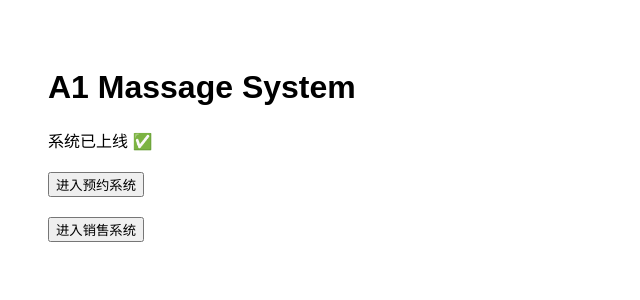
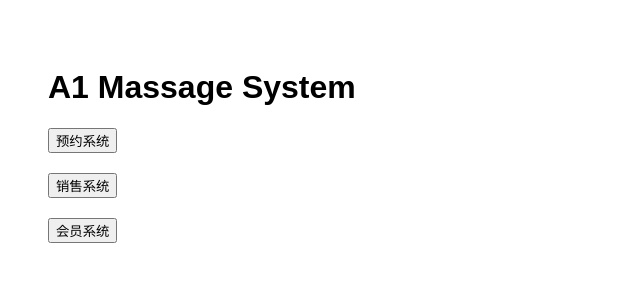
Before and after one commit to cybercai003-ship-it/A1-massage-system, a Next.js app: page / in a window 1280 px wide. Shown: the top 300 px of the page, without its empty margins (0-640 px from the left). Built offline with nearby package versions, Linux system fonts and the light colour scheme.

Commit message:
Update page.js

```diff
--- a/app/page.js
+++ b/app/page.js
@@ -2,17 +2,22 @@ export default function Home() {
   return (
     <div style={{ padding: 40, fontFamily: "Arial" }}>
       <h1>A1 Massage System</h1>
-      <p>系统已上线 ✅</p>
 
       <div style={{ marginTop: 20 }}>
         <a href="/booking">
-          <button>进入预约系统</button>
+          <button>预约系统</button>
         </a>
       </div>
 
       <div style={{ marginTop: 20 }}>
         <a href="/sales">
-          <button>进入销售系统</button>
+          <button>销售系统</button>
+        </a>
+      </div>
+
+      <div style={{ marginTop: 20 }}>
+        <a href="/members">
+          <button>会员系统</button>
         </a>
       </div>
     </div>
```
